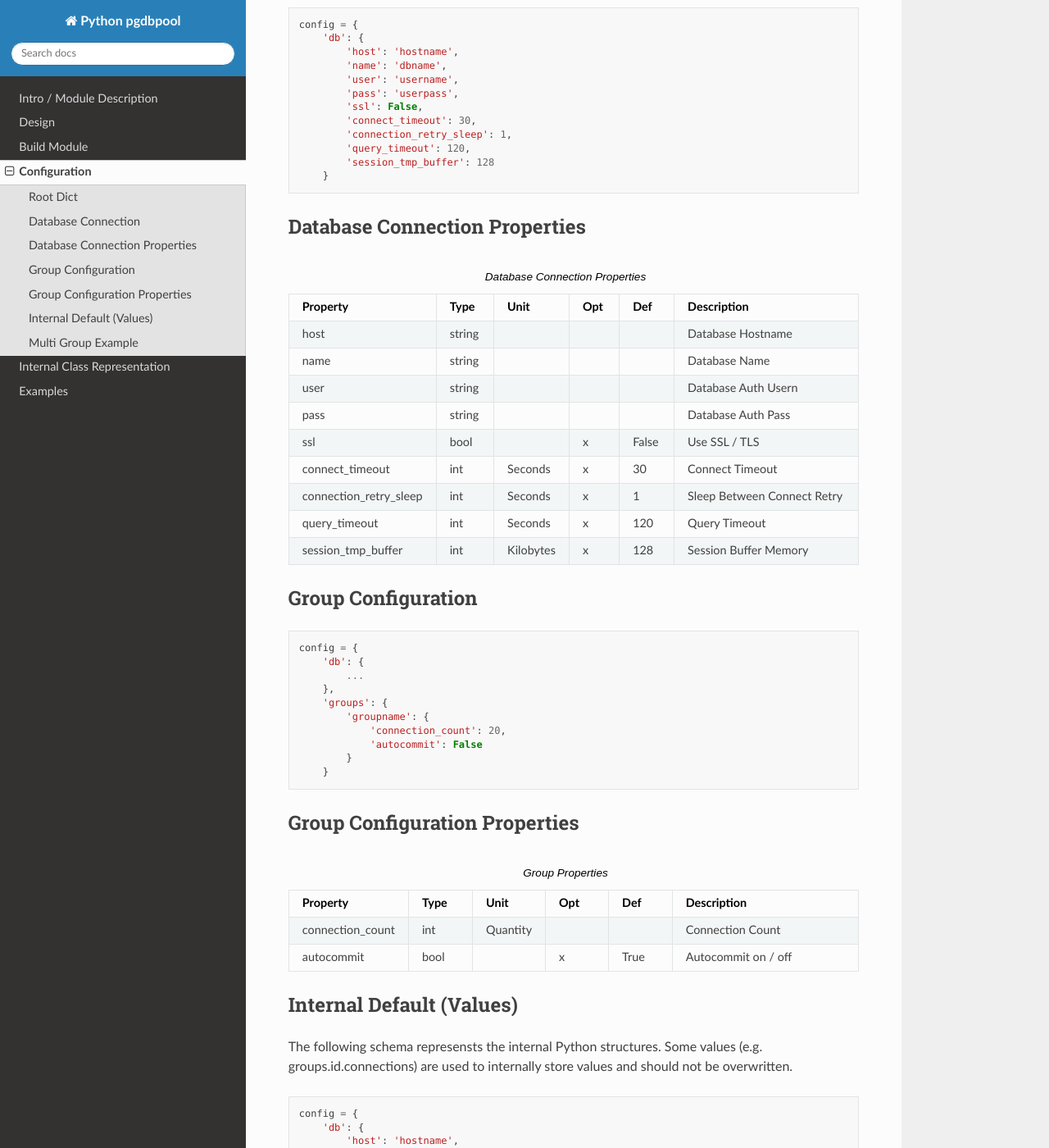
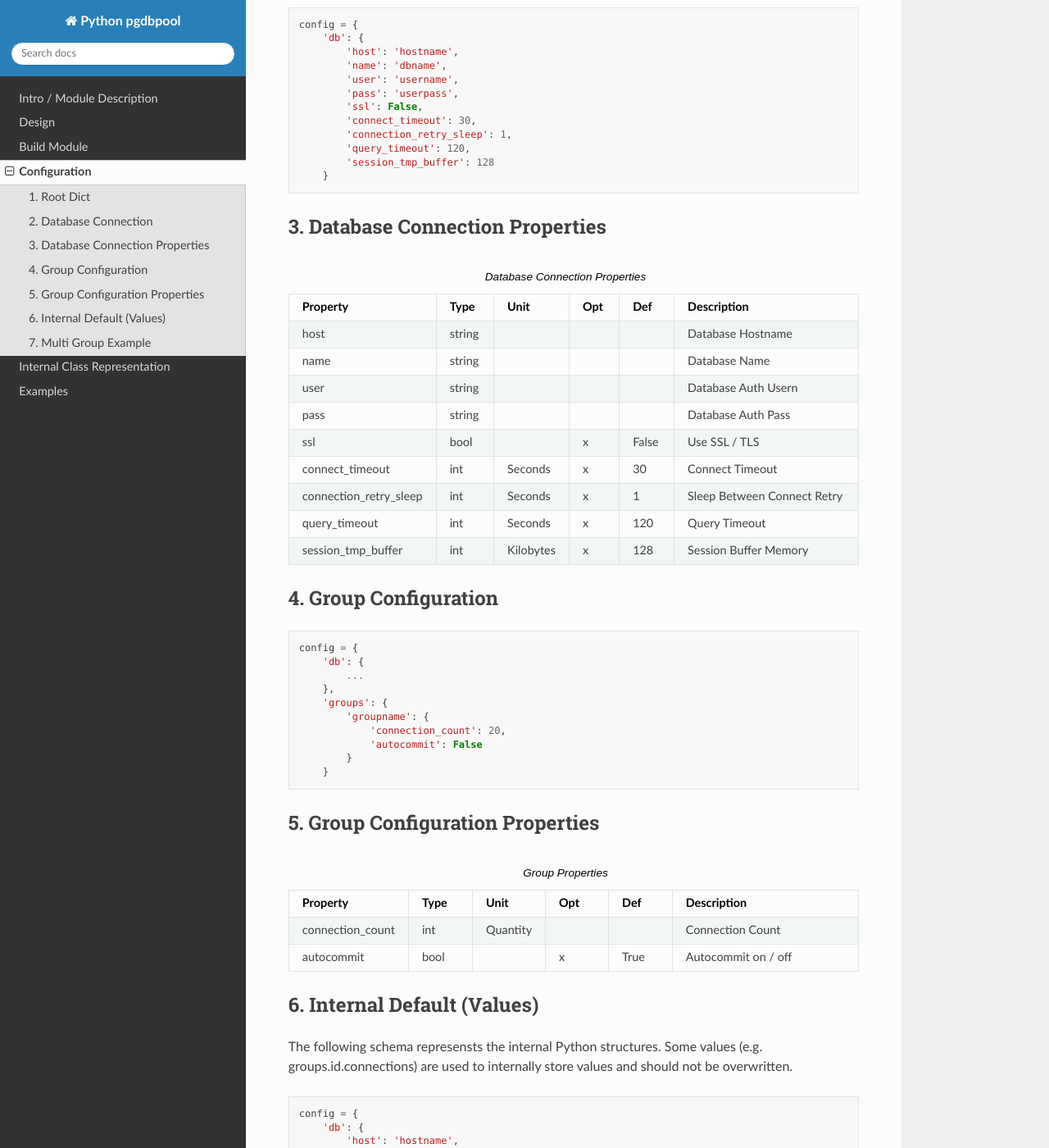
Before and after one commit to clauspruefer/python-dbpool, a Sphinx documentation site: the page built from doc/conf.py/source/config.rst, in a window 1280 px wide and 1400 px high, scrolled down 630 px. Shown: the whole window at 82% size. Built offline with Sphinx 7.4.7 and the Read the Docs theme 3.1.0, drawn with Linux system fonts in a browser that asks for light colours; some of the changed text lies outside the part shown.

Commit message:
Add documentation numbering

```diff
--- a/doc/conf.py/source/api.rst
+++ b/doc/conf.py/source/api.rst
@@ -4,8 +4,8 @@
 Internal Class Representation
 =============================
 
-pgdbpool
-********
+1. pgdbpool
+===========
 
 .. automodule:: pgdbpool.pool
    :members:
--- a/doc/conf.py/source/build.rst
+++ b/doc/conf.py/source/build.rst
@@ -4,28 +4,28 @@
 Build Module
 ============
 
-Consider Using Environment
-==========================
+1. Consider Using Environment
+=============================
 
 Python PEP 405 proposes Virtual Environments. Think about using.
 
-Clone Repository
-================
+2. Clone Repository
+===================
 
 .. code-block:: bash
 
     git clone https://github.com/clauspruefer/python-dbpool.git
     cd python-dbpool
 
-Build As Non Root User
-======================
+3. Build As Non Root User
+=========================
 
 .. code-block:: bash
 
     python3 setup.py sdist
 
-Install As Root User
-====================
+4. Install As Root User
+=======================
 
 .. code-block:: bash
 
@@ -37,8 +37,8 @@ or global on restrictive PIP package manager systems ...
 
     sudo pip3 install ./dist/package-0.1.tar.gz --break-system-packages
 
-Run Tests
-=========
+5. Run Tests
+============
 
 To ensure everything works correctly, run tests (after module installation).
 
--- a/doc/conf.py/source/config.rst
+++ b/doc/conf.py/source/config.rst
@@ -7,8 +7,8 @@ Configuration
 Basic configuration explanation. See :ref:`examples-label` subsection for more detailed information
 (working Apache WSGI Script).
 
-Root Dict
-=========
+1. Root Dict
+============
 
 The root dictionary must contain keys `db` for **Database Connection Config** (see ) and `groups`
 for **Group Config** (see ) .
@@ -22,8 +22,8 @@ for **Group Config** (see ) .
         }
     }
 
-Database Connection
-===================
+2. Database Connection
+======================
 
 The Database Connection Configuration JSON schema. It consists of base configuration properties
 and the "groups" dictionary to specify (multiple) group data.
@@ -44,8 +44,8 @@ and the "groups" dictionary to specify (multiple) group data.
         }
 
 
-Database Connection Properties
-==============================
+3. Database Connection Properties
+=================================
 
 .. list-table:: Database Connection Properties
    :widths: 15 10 10 10 10 30
@@ -112,8 +112,8 @@ Database Connection Properties
      - 128
      - Session Buffer Memory
 
-Group Configuration
-===================
+4. Group Configuration
+======================
 
 .. code-block:: python
 
@@ -129,8 +129,8 @@ Group Configuration
         }
 
 
-Group Configuration Properties
-==============================
+5. Group Configuration Properties
+=================================
 
 .. list-table:: Group Properties
    :widths: 15 10 10 10 10 30
@@ -155,8 +155,8 @@ Group Configuration Properties
      - True
      - Autocommit on / off
 
-Internal Default (Values)
-=========================
+6. Internal Default (Values)
+============================
 
 The following schema represensts the internal Python structures. Some values (e.g. groups.id.connections)
 are used to internally store values and should not be overwritten.
@@ -187,8 +187,8 @@ are used to internally store values and should not be overwritten.
         }
     }
 
-Multi Group Example
-===================
+7. Multi Group Example
+======================
 
 To specify a) autocommit and b) non autocommit database connection to the same endpoint.
 
--- a/doc/conf.py/source/intro.rst
+++ b/doc/conf.py/source/intro.rst
@@ -6,16 +6,16 @@ Intro / Module Description
 
 The **pgdbpool** Python Module is a tiny PostgreSQL Database Connection De-Multiplexer primarily scoped for Web- / Application Server.
 
-Basic Install
-=============
+1. Basic Install
+================
 
 .. code-block:: bash
 
     # install psycopg2
     pip3 install pgdbpool
 
-Dependencies
-============
+2. Dependencies
+===============
 
 **psycopg2** PostgreSQL Python Module is required. Preferable installation with OS Package Manager.
 
@@ -24,8 +24,8 @@ Dependencies
     # install psycopg2
     apt-get install python3-psycopg2
 
-Build Dependencies
-==================
+3. Build Dependencies
+=====================
 
 On current Debian 12 / Ubuntu 22.04.3, 24.04.1 install the following additional packages (Documentation Rendering & Testing).
 
@@ -37,14 +37,14 @@ On current Debian 12 / Ubuntu 22.04.3, 24.04.1 install the following additional
     # install pytest to run integration and unit tests
     apt-get install python3-pytest python3-pytest-pep8
 
-Current Features
-================
+4. Current Features
+===================
 
 - Connection Pooling in (threaded) Web-Server Environment (Single Destination DB-Node)
 - Automatic DB Reconnection
 - PostgreSQL Prepared Queries Module
 
-Feature Requests
-================
+5. Feature Requests
+===================
 
 - Connection Load Balancing to multiple (auto-scaled) Database Nodes
```
Also changed, not shown: doc/conf.py/source/design.rst (+4 -4 lines).
